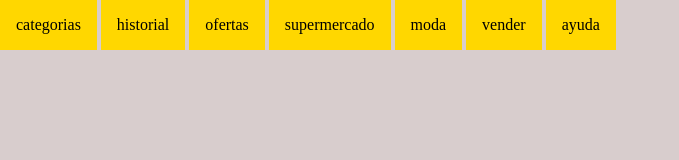
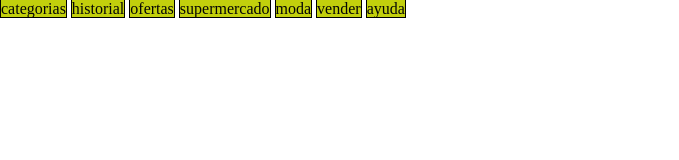
Before and after one commit to Eliseojramos/Eliseojramos, a website: page index.html in a window 1280 px wide. Shown: the whole page, without its empty margins (0-679 px from the left). Drawn offline with Linux system fonts and the light colour scheme.

Commit message:
live server

```diff
--- a/estilos/styles.scss
+++ /dev/null
@@ -1,12 +0,0 @@
-*{
-    box-sizing: border-box;
-    margin: 0;
-    padding: 0;
-    background-color: rgb(216, 205, 205);
-}
-.nav__element__ul__li{
-    display: inline-block;
-    background-color: gold;
-    padding: 1rem;
-    margin:0;
-}
--- a/index.html
+++ b/index.html
@@ -5,19 +5,19 @@
     <meta http-equiv="X-UA-Compatible" content="IE=edge">
     <meta name="viewport" content="width=device-width, initial-scale=1.0">
     <title>Document</title>
-    <link rel="stylesheet" href="/estilos/styles.css">
+    <link rel="stylesheet" href="/css/main.css">
 </head>
 <body>
-    <header>
-        <nav class="nav__element">
-            <ul class="nav__element_ul">
-            <li class="nav__element__ul__li">categorias</li>
-            <li class="nav__element__ul__li">historial</li>
-            <li class="nav__element__ul__li">ofertas</li>
-            <li class="nav__element__ul__li">supermercado</li>
-            <li class="nav__element__ul__li">moda</li>
-            <li class="nav__element__ul__li">vender</li>
-            <li class="nav__element__ul__li">ayuda</li>
+    <header class="header">
+        <nav class="nav">
+            <ul class="nav__ul">
+            <li class="nav__ul__li">categorias</li>
+            <li class="nav__ul__li">historial</li>
+            <li class="nav__ul__li">ofertas</li>
+            <li class="nav__ul__li">supermercado</li>
+            <li class="nav__ul__li">moda</li>
+            <li class="nav__ul__li">vender</li>
+            <li class="nav__ul__li">ayuda</li>
             </ul>
         </nav>
     </header>
--- /dev/null
+++ b/sass/base/_resets.scss
@@ -0,0 +1,5 @@
+*{
+    box-sizing: border-box;
+    margin: 0;
+    padding: 0;
+}
--- /dev/null
+++ b/sass/main.scss
@@ -0,0 +1,17 @@
+@import "./base/resets";
+.header{
+
+    .nav{
+        .nav__ul{
+            width: 100%;
+            .nav__ul__li{
+                background-color: rgb(194, 207, 12);
+                border: 1px solid black;
+                color: rgb(5, 5, 5);
+                display: inline;
+
+
+            }
+        }
+    }
+}
```
Also changed, not shown: package.json (added, +16 -0 lines), css/main.css (added), estilos/styles.css (deleted), 3 other files.
